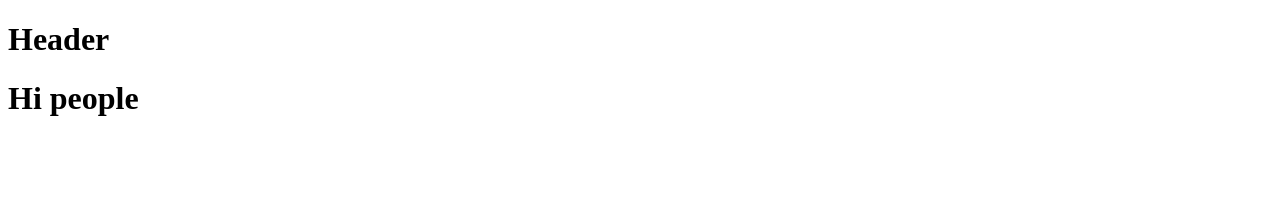
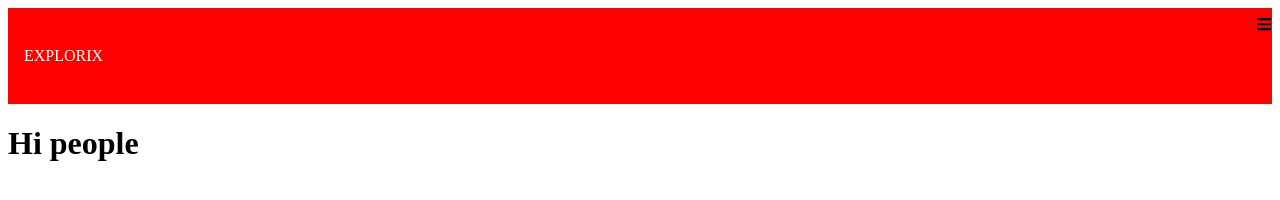
Before and after one commit to jpcodigo/gatsbyTravelSite, a Gatsby site: page / in a window 1280 px wide. Built offline with nearby package versions, Linux system fonts and the light colour scheme; Gatsby itself is replaced by a stand-in of ours.

Commit message:
progress on header, installed react icons

```diff
--- a/package.json
+++ b/package.json
@@ -20,11 +20,13 @@
     "react": "^17.0.1",
     "react-dom": "^17.0.1",
     "react-helmet": "^6.1.0",
+    "react-icons": "^4.2.0",
     "styled-components": "^5.3.0",
     "typescript": "^4.3.5"
   },
   "devDependencies": {
-    "prettier": "2.3.2"
+    "prettier": "2.3.2",
+    "@types/node": "9.6.7"
   },
   "keywords": [
     "gatsby"
--- a/src/components/Header.tsx
+++ b/src/components/Header.tsx
@@ -1,9 +1,38 @@
 import * as React from "react"
-import PropTypes from "prop-types"
+import { FaBars } from "react-icons/fa"
+
 import { Link } from "gatsby"
+import styled from "styled-components"
 
 const Header = () => {
-  return <h1>Header</h1>
+  return (
+    <Nav>
+      <NavLink to="/">EXPLORIX</NavLink>
+      <Bars />
+    </Nav>
+  )
 }
 
 export default Header
+
+const Nav = styled.nav`
+  background: red;
+  height: 80px;
+  display: flex;
+  justify-content: space-between;
+  padding: 0.5rem calc((100vw - 1300px) / 2);
+  z-index: 100;
+  position: relative;
+`
+
+const NavLink = styled(Link)`
+  color: white;
+  display: flex;
+  align-items: center;
+  text-decoration: none;
+  padding: 0 1rem;
+  height: 100%;
+  cursor: pointer;
+`
+
+const Bars = styled(FaBars)``
--- a/tsconfig.json
+++ b/tsconfig.json
@@ -7,7 +7,10 @@
     // "incremental": true,                         /* Enable incremental compilation */
     "target": "es5" /* Specify ECMAScript target version: 'ES3' (default), 'ES5', 'ES2015', 'ES2016', 'ES2017', 'ES2018', 'ES2019', 'ES2020', or 'ESNEXT'. */,
     "module": "commonjs" /* Specify module code generation: 'none', 'commonjs', 'amd', 'system', 'umd', 'es2015', 'es2020', or 'ESNext'. */,
-    // "lib": [],                                   /* Specify library files to be included in the compilation. */
+    "lib": [
+      "ES2015",
+      "DOM"
+    ] /* Specify library files to be included in the compilation. */,
     // "allowJs": true,                             /* Allow javascript files to be compiled. */
     // "checkJs": true,                             /* Report errors in .js files. */
     // "jsx": "preserve",                           /* Specify JSX code generation: 'preserve', 'react-native', 'react', 'react-jsx' or 'react-jsxdev'. */
```
Also changed, not shown: 1 other file.
